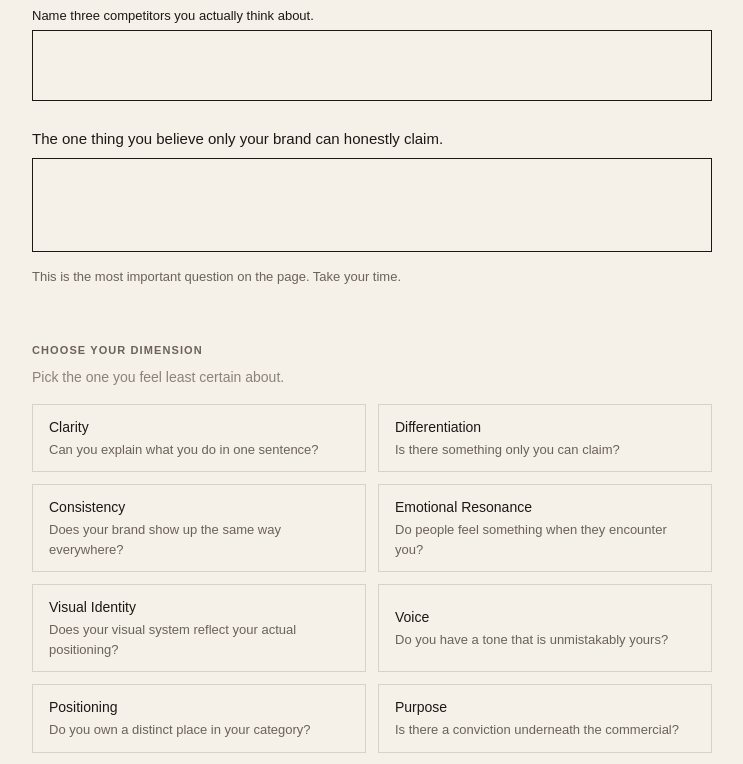
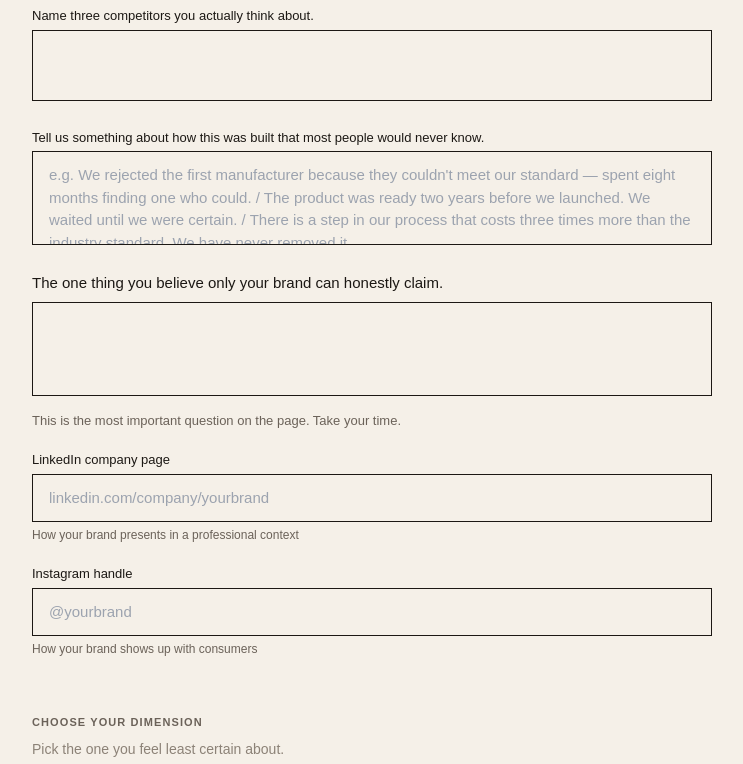
Before and after one commit to rohanbharel/spanda-studio, a Next.js app: page /score in a window 1280 px wide. Shown: the part 1440-2204 px from the top of the page, without its empty margins (268-1011 px from the left). Built offline with nearby package versions, Linux system fonts and the light colour scheme; a web font is replaced by a local one.

Commit message:
OG fix, score form update, audit copy, trademark footer

```diff
--- a/app/api/score/route.ts
+++ b/app/api/score/route.ts
@@ -44,9 +44,10 @@ ${brand.description}
 
 Three competitors they actually think about:
 ${brand.competitors}
-
+${brand.hiddenStory ? `\nSomething most people would never know about how it was built:\n${brand.hiddenStory}\n` : ""}
 The one thing only their brand can honestly claim:
 ${brand.uniqueClaim}
+${brand.linkedin ? `\nLinkedIn: ${brand.linkedin}` : ""}${brand.instagram ? `\nInstagram: ${brand.instagram}` : ""}
 
 ${"—".repeat(40)}
 Reply directly to this email to respond.
--- a/app/components/AuditPageClient.tsx
+++ b/app/components/AuditPageClient.tsx
@@ -155,6 +155,9 @@ export default function AuditPageClient() {
             you&rsquo;ve seen the diagnosis.
           </p>
           <AuditForm onSubmitted={() => setSubmitted(true)} />
+          <p className="font-epilogue font-light text-[14px] text-stone mt-6 text-center leading-relaxed">
+            Once we receive your brief, we&rsquo;ll be in touch to schedule a conversation before the Audit begins — to understand each other and confirm this engagement makes sense for both sides.
+          </p>
         </div>
       </section>
     </>
--- a/app/components/Footer.tsx
+++ b/app/components/Footer.tsx
@@ -71,6 +71,9 @@ export default function Footer() {
             © 2026 SPANDA. All rights reserved.
           </p>
           <p className="font-epilogue font-light text-[12px] text-stone" style={{ marginTop: "4px" }}>
+            The Extraction Framework™ is a proprietary methodology of SPANDA.
+          </p>
+          <p className="font-epilogue font-light text-[12px] text-stone" style={{ marginTop: "4px" }}>
             <Link
               href="mailto:hello@spanda.studio"
               className="hover:text-parchment transition-colors"
--- a/app/components/ScoreForm.tsx
+++ b/app/components/ScoreForm.tsx
@@ -46,7 +46,10 @@ interface BrandForm {
   website: string;
   description: string;
   competitors: string;
+  hiddenStory: string;
   uniqueClaim: string;
+  linkedin: string;
+  instagram: string;
 }
 
 interface ContactForm {
@@ -56,12 +59,13 @@ interface ContactForm {
   city: string;
 }
 
-const emptyBrand: BrandForm = { brandName: "", website: "", description: "", competitors: "", uniqueClaim: "" };
+const emptyBrand: BrandForm = { brandName: "", website: "", description: "", competitors: "", hiddenStory: "", uniqueClaim: "", linkedin: "", instagram: "" };
 const emptyContact: ContactForm = { firstName: "", email: "", company: "", city: "" };
 
 export default function ScoreForm() {
   const [brand, setBrand] = useState<BrandForm>(emptyBrand);
-  const [selected, setSelected] = useState<number | null>(null);
+  const [selected, setSelected] = useState<number | null>(1);
+  const [lockedMsg, setLockedMsg] = useState(false);
   const [contact, setContact] = useState<ContactForm>(emptyContact);
   const [submitted, setSubmitted] = useState(false);
   const [submitting, setSubmitting] = useState(false);
@@ -220,6 +224,16 @@ export default function ScoreForm() {
                 <textarea required rows={2} value={brand.competitors} onChange={setBrandField("competitors")} className={textareaClass} />
               </div>
               <div>
+                <label className={labelClass}>Tell us something about how this was built that most people would never know.</label>
+                <textarea
+                  rows={3}
+                  value={brand.hiddenStory}
+                  onChange={setBrandField("hiddenStory")}
+                  className={textareaClass}
+                  placeholder="e.g. We rejected the first manufacturer because they couldn't meet our standard — spent eight months finding one who could. / The product was ready two years before we launched. We waited until we were certain. / There is a step in our process that costs three times more than the industry standard. We have never removed it."
+                />
+              </div>
+              <div>
                 <label className="font-epilogue font-medium text-[15px] text-ink mb-2 block">
                   The one thing you believe only your brand can honestly claim.
                 </label>
@@ -227,6 +241,16 @@ export default function ScoreForm() {
                 <p className="font-epilogue font-light text-[13px] text-stone-accessible mt-2">
                   This is the most important question on the page. Take your time.
                 </p>
+              </div>
+              <div>
+                <label className={labelClass}>LinkedIn company page</label>
+                <input type="text" value={brand.linkedin} onChange={setBrandField("linkedin")} className={inputClass} placeholder="linkedin.com/company/yourbrand" />
+                <p className="font-epilogue font-light text-[12px] text-stone-accessible mt-1">How your brand presents in a professional context</p>
+              </div>
+              <div>
+                <label className={labelClass}>Instagram handle</label>
+                <input type="text" value={brand.instagram} onChange={setBrandField("instagram")} className={inputClass} placeholder="@yourbrand" />
+                <p className="font-epilogue font-light text-[12px] text-stone-accessible mt-1">How your brand shows up with consumers</p>
               </div>
             </div>
 
@@ -240,17 +264,27 @@ export default function ScoreForm() {
               </p>
               <div className="grid grid-cols-1 md:grid-cols-2 gap-3">
                 {dimensions.map(({ id, name, question }) => {
+                  const isClarity = id === 1;
                   const isActive = selected === id;
                   return (
                     <button
                       key={id}
                       type="button"
-                      onClick={() => setSelected(id)}
+                      onClick={() => {
+                        if (isClarity) {
+                          setSelected(id);
+                          setLockedMsg(false);
+                        } else {
+                          setLockedMsg(true);
+                        }
+                      }}
                       className="text-left px-4 py-3 border transition-colors"
                       style={{
                         background: isActive ? "#EDE8DF" : "transparent",
                         borderColor: isActive ? "#C97820" : "#D8D1C4",
                         borderLeftWidth: isActive ? "3px" : "1px",
+                        opacity: isClarity ? 1 : 0.45,
+                        cursor: isClarity ? "pointer" : "default",
                       }}
                     >
                       <p className="font-epilogue font-medium text-[14px] text-ink">{name}</p>
@@ -259,6 +293,11 @@ export default function ScoreForm() {
                   );
                 })}
               </div>
+              {lockedMsg && (
+                <p className="font-epilogue font-light text-[13px] text-stone-accessible mt-3">
+                  This dimension is part of the full Brand Strength Audit.
+                </p>
+              )}
             </div>
 
             {/* CONTACT CAPTURE */}
--- a/app/layout.tsx
+++ b/app/layout.tsx
@@ -12,12 +12,14 @@ export const metadata: Metadata = {
   openGraph: {
     siteName: "SPANDA.",
     type: "website",
+    title: "SPANDA. — Brand Strategy & Identity",
+    description: "Every brand is already there. We draw it out.",
     images: [
       {
         url: "/logos/OG%20Spanda.png",
-        width: 1200,
-        height: 630,
-        alt: "SPANDA. — Every brand is already there. We draw it out.",
+        width: 2400,
+        height: 1260,
+        alt: "SPANDA. — Brand Strategy & Identity",
       },
     ],
   },
```
Also changed, not shown: 2 other files (tests, documents, lock files or other folders).
